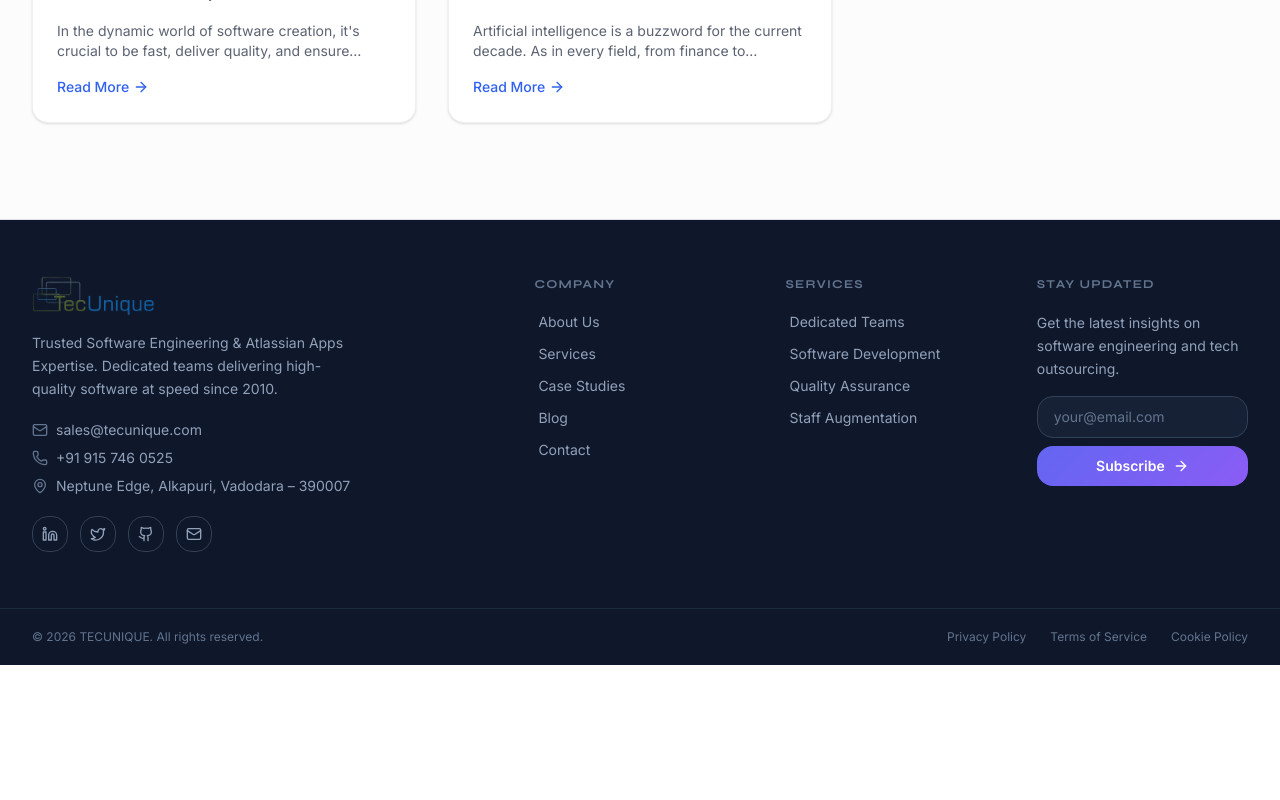
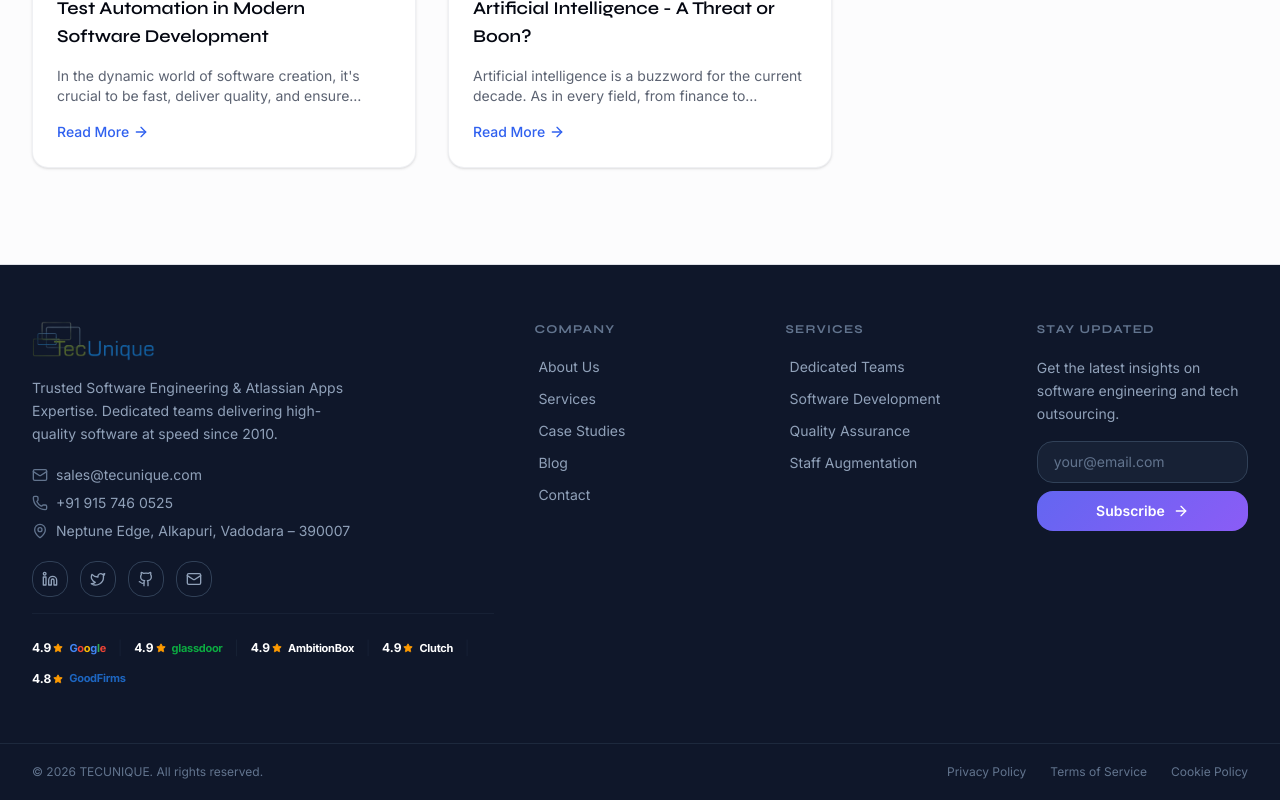
Before and after one commit to rupeshyadav-tecunique/v0-tecunique-website-revamp, a Next.js app: page /blog/embracing-autonomous-self-organized-professionals in a window 1280 px wide. Shown: the part 1748-2548 px from the top of the page. Before the commit the page ends 2413 px from the top, so only its background shows below. Built offline with nearby package versions, Linux system fonts and the light colour scheme.

Commit message:
feat: Add clutch

```diff
--- a/app/blog/[slug]/page.tsx
+++ b/app/blog/[slug]/page.tsx
@@ -48,13 +48,15 @@ export default async function BlogPostPage({ params }: BlogPostPageProps) {
       {/* Article Header */}
       <section className="bg-gradient-to-b from-muted/50 to-background py-16 lg:py-24">
         <div className="mx-auto max-w-4xl px-6 lg:px-8">
+          <div className="mb-8">
             <Link
               href="/blog"
-            className="inline-flex items-center text-sm text-muted-foreground hover:text-primary transition-colors mb-8"
+              className="inline-flex items-center text-sm text-muted-foreground hover:text-primary transition-colors"
             >
               <ArrowLeft className="mr-2 h-4 w-4" />
               Back to Blog
             </Link>
+          </div>
 
           <Badge variant="secondary" className="mb-4">
             {post.category}
--- a/components/layout/footer.tsx
+++ b/components/layout/footer.tsx
@@ -2,7 +2,7 @@
 
 import Link from "next/link"
 import Image from "next/image"
-import { Linkedin, Twitter, Mail, Github, MapPin, Phone, ArrowRight } from "lucide-react"
+import { Linkedin, Twitter, Mail, Github, Star, MapPin, Phone, ArrowRight } from "lucide-react"
 
 const footerLinks = {
   company: [
@@ -25,6 +25,39 @@ const socialLinks = [
   { Icon: Twitter, href: "https://twitter.com/tecunique", label: "Twitter" },
   { Icon: Github, href: "https://github.com/tecunique", label: "GitHub" },
   { Icon: Mail, href: "mailto:sales@tecunique.com", label: "Email" },
+]
+
+const reviewLinks = [
+  {
+    name: "Google",
+    rating: "4.9",
+    href: "https://www.google.com/search?gs_ssp=eJzj4tVP1zc0TEkzLkjJKCg2YLRSNagwtjRNS7ZIsjA2MTVNTLQ0tQIKJZsnGxubJRsZWyYBSUMv6ZLU5NK8zMLSVIXi_LSS8sQiICO1qCwzObUYAPf2GiQ&q=tecunique+software+services&oq=tec&aqs=chrome.1.69i60j46i39i175i199j69i59j69i57j69i60l4.4886j0j7&sourceid=chrome&ie=UTF-8#lrd=0x395fc8b83455aa95:0x3c7c336c239b6c21,1,,,",
+    color: "#ffffff"
+  },
+  {
+    name: "glassdoor",
+    rating: "4.9",
+    href: "https://www.glassdoor.co.in/Reviews/TecUnique-Reviews-E2503526.htm",
+    color: "#0CAA41"
+  },
+  {
+    name: "AmbitionBox",
+    rating: "4.9",
+    href: "https://www.ambitionbox.com/reviews/tecunique-reviews",
+    color: "#ffffff"
+  },
+  {
+    name: "Clutch",
+    rating: "4.9",
+    href: "https://clutch.co/profile/tecunique-private#highlights",
+    color: "#ffffff"
+  },
+  {
+    name: "GoodFirms",
+    rating: "4.8",
+    href: "https://www.goodfirms.co/company/tecunique-private-limited",
+    color: "#1d66c1"
+  },
 ]
 
 export function Footer() {
@@ -71,7 +104,8 @@ export function Footer() {
               </div>
             </div>
 
-            {/* Social icons */}
+            {/* Social and Review icons */}
+            <div className="space-y-4">
               <div className="flex gap-3">
                 {socialLinks.map(({ Icon, href, label }) => (
                   <a
@@ -85,6 +119,46 @@ export function Footer() {
                     <Icon className="h-4 w-4" />
                   </a>
                 ))}
+              </div>
+              <div className="pt-6 border-t border-slate-800/60 flex flex-wrap items-center gap-y-3">
+                {reviewLinks.map((link, i) => (
+                  <div key={link.name} className="flex items-center">
+                    <a
+                      href={link.href}
+                      target="_blank"
+                      rel="noopener noreferrer"
+                      className="group flex items-center gap-1.5"
+                    >
+                      <div className="flex items-center gap-0.5">
+                        <span className="text-[12px] font-bold text-white leading-none">{link.rating}</span>
+                        <Star className="h-2.5 w-2.5 fill-amber-500 text-amber-500" />
+                      </div>
+                      <div className="flex items-center">
+                        {link.name === "Google" ? (
+                          <span className="text-[11px] font-bold tracking-tight">
+                            <span style={{ color: "#4285F4" }}>G</span>
+                            <span style={{ color: "#EA4335" }}>o</span>
+                            <span style={{ color: "#FBBC05" }}>o</span>
+                            <span style={{ color: "#4285F4" }}>g</span>
+                            <span style={{ color: "#34A853" }}>l</span>
+                            <span style={{ color: "#EA4335" }}>e</span>
+                          </span>
+                        ) : (
+                          <span
+                            className="text-[11px] font-bold tracking-tight transition-colors group-hover:opacity-80"
+                            style={{ color: link.color }}
+                          >
+                            {link.name}
+                          </span>
+                        )}
+                      </div>
+                    </a>
+                    {i < reviewLinks.length - 1 && (
+                      <span className="mx-3 text-slate-800 font-extralight text-sm">|</span>
+                    )}
+                  </div>
+                ))}
+              </div>
             </div>
           </div>
 
```
Lines whose indentation alone changed are shown as unchanged.
